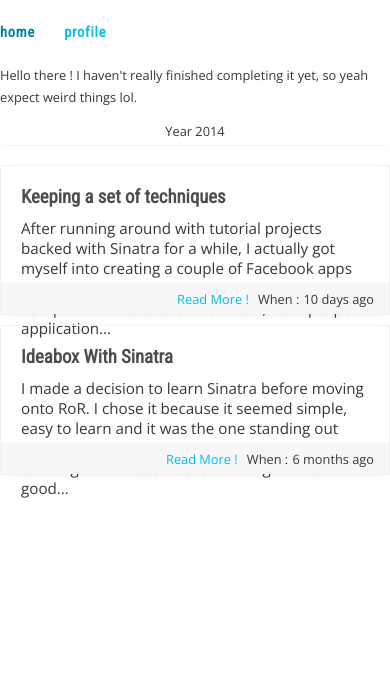
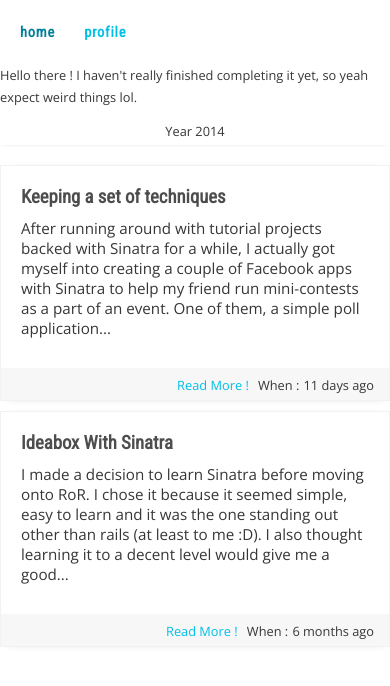
Before and after one commit to limekin/limekin.github.io, a plain HTML site: page index.html in a window 390 px wide. Drawn offline with nearby package versions, Linux system fonts and the light colour scheme; files whose address does not match are found by name.

Commit message:
A little bit of responsiveness.

```diff
--- a/index.html
+++ b/index.html
@@ -3,6 +3,7 @@
     <meta charset='utf-8'>
     <!-- Always force latest IE rendering engine or request Chrome Frame -->
     <meta content='IE=edge,chrome=1' http-equiv='X-UA-Compatible'>
+    <meta content='width=device-width' name='viewport'>
     <!-- Use title if it's in the page YAML frontmatter -->
     <title>
       Kevin Jayanthan (limekin)
@@ -49,7 +50,7 @@
               </div>
               <div class='meta-label'>When :</div>
               <div class='meta-value'>
-                10 days
+                11 days
                 ago
               </div>
             </div>
--- a/stylesheets/all.css
+++ b/stylesheets/all.css
@@ -44,6 +44,7 @@ h1,h2,h3,h4,h5,h6
     display:block;
     background-color:white;
     position:relative;
+    padding:0px 20px;
 }
 
 /* Navbar styles */
@@ -63,6 +64,7 @@ nav li
 }
 nav a
 {
+
     margin-right:25px;
 
     font-weight:bold;
@@ -102,7 +104,7 @@ nav .active
 .article-preview
 {
     width:100%;
-    height:150px;
+    min-height:150px;
     box-sizing:border-box;
     margin-bottom:10px;
     margin-right:10px;
@@ -139,9 +141,6 @@ nav .active
 .article-preview .post-meta
 {
     display:block;
-    position:absolute;
-    bottom:0px;
-    right:0px;
     padding:5px 10px;
     box-sizing:border-box;
     width:100%;
```
Also changed, not shown: blogs/2014/04/ideabox-with-sinatra.html (+1 -0 lines), blogs/2014/10/kepping-a-set-of-techniques.html (+1 -0 lines).
